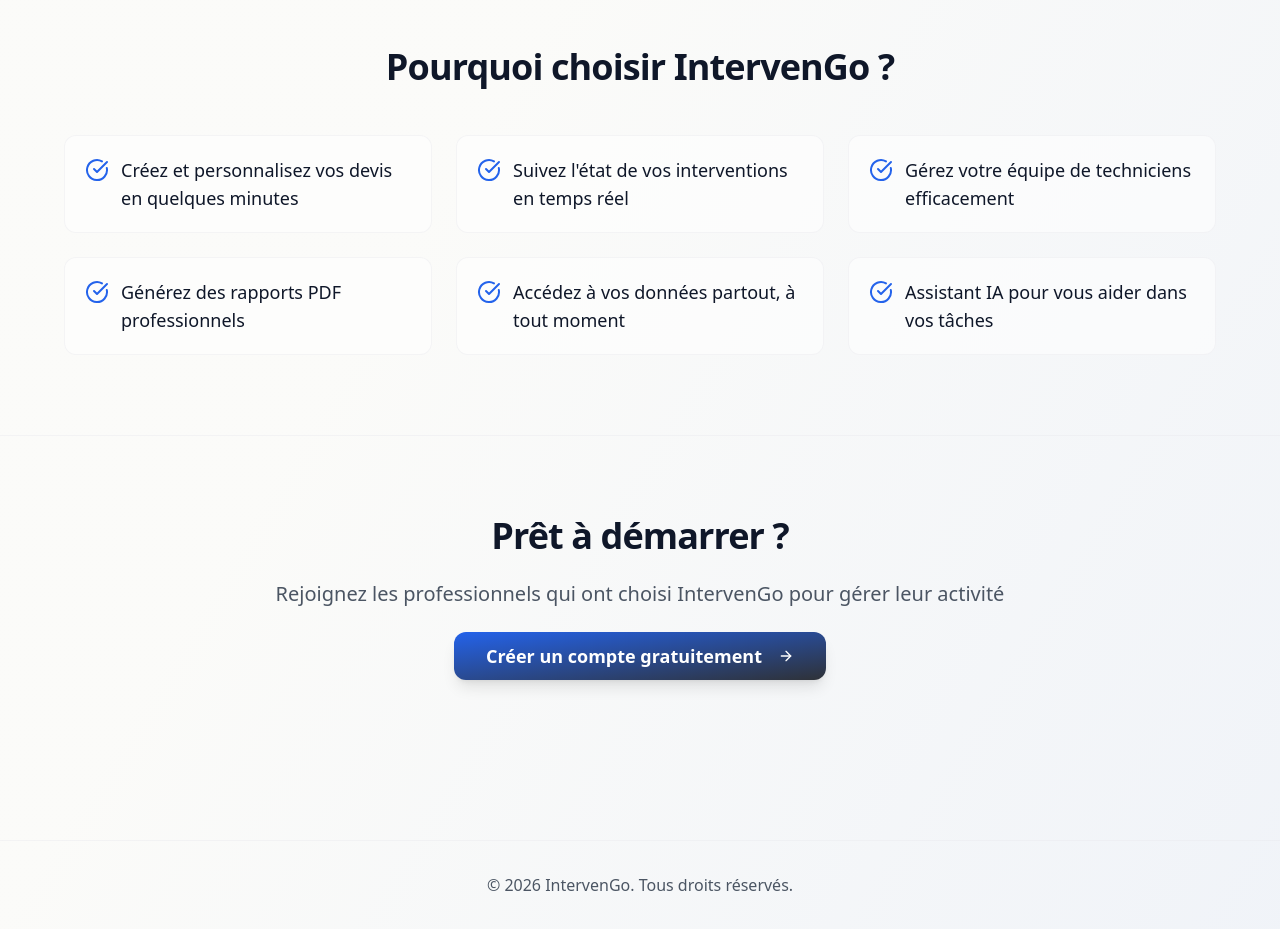
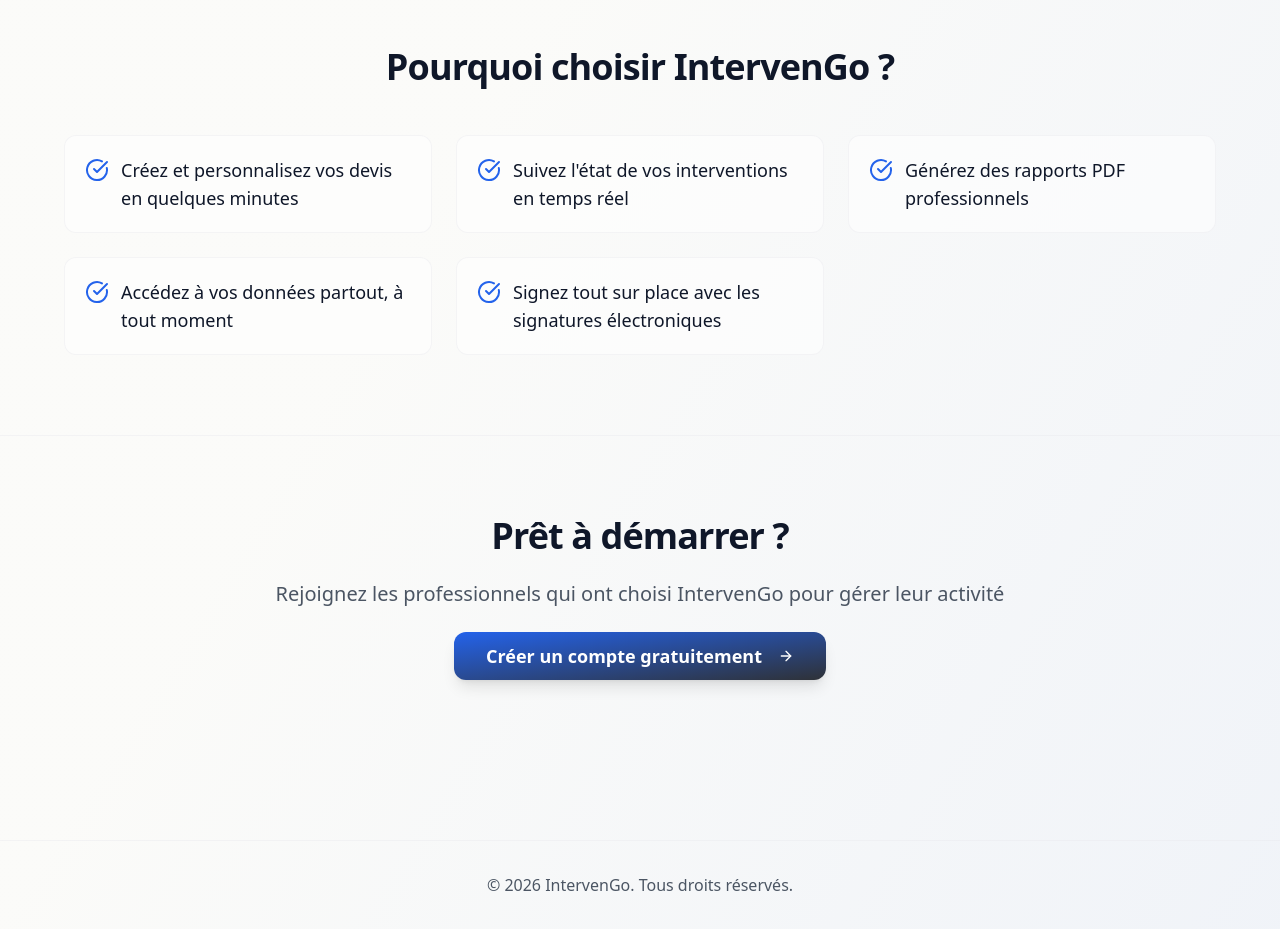
Before and after one commit to enzolouis421-svg/interven-easy-flow2, a React (Vite) app: page / in a window 1280 px wide. Shown: the part 1180-2109 px from the top of the page. Built offline with nearby package versions, Linux system fonts and the light colour scheme.

Commit message:
Update: Mise à jour des points sur la page d'accueil
- Suppression du point sur l'assistant IA
- Suppression du point sur la gestion d'équipe
- Ajout du point sur les signatures électroniques sur place

```diff
--- a/src/pages/Landing.tsx
+++ b/src/pages/Landing.tsx
@@ -99,10 +99,9 @@ export default function Landing() {
             {[
               "Créez et personnalisez vos devis en quelques minutes",
               "Suivez l'état de vos interventions en temps réel",
-              "Gérez votre équipe de techniciens efficacement",
               "Générez des rapports PDF professionnels",
               "Accédez à vos données partout, à tout moment",
-              "Assistant IA pour vous aider dans vos tâches",
+              "Signez tout sur place avec les signatures électroniques",
             ].map((benefit, index) => (
               <div
                 key={index}
```
